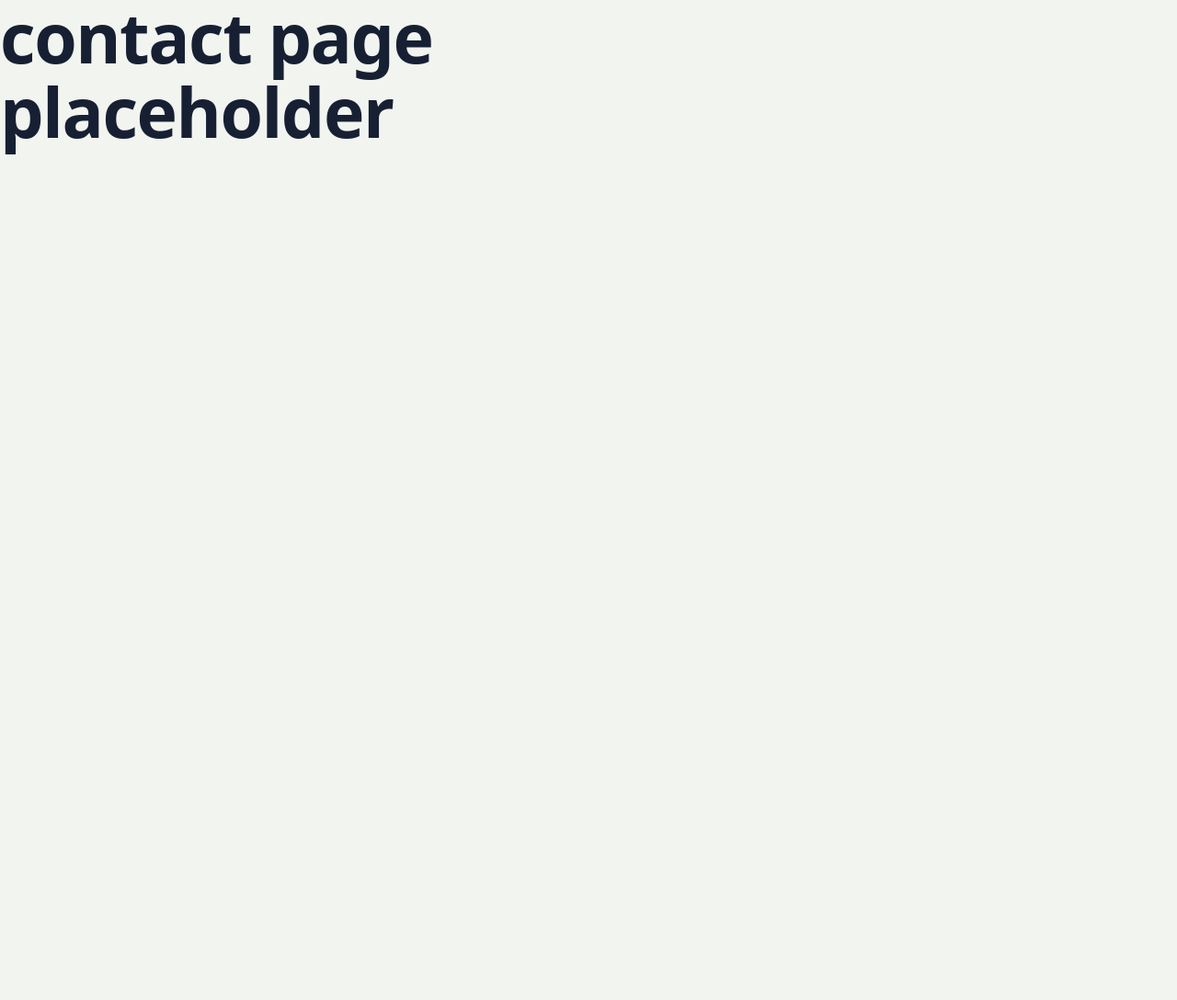
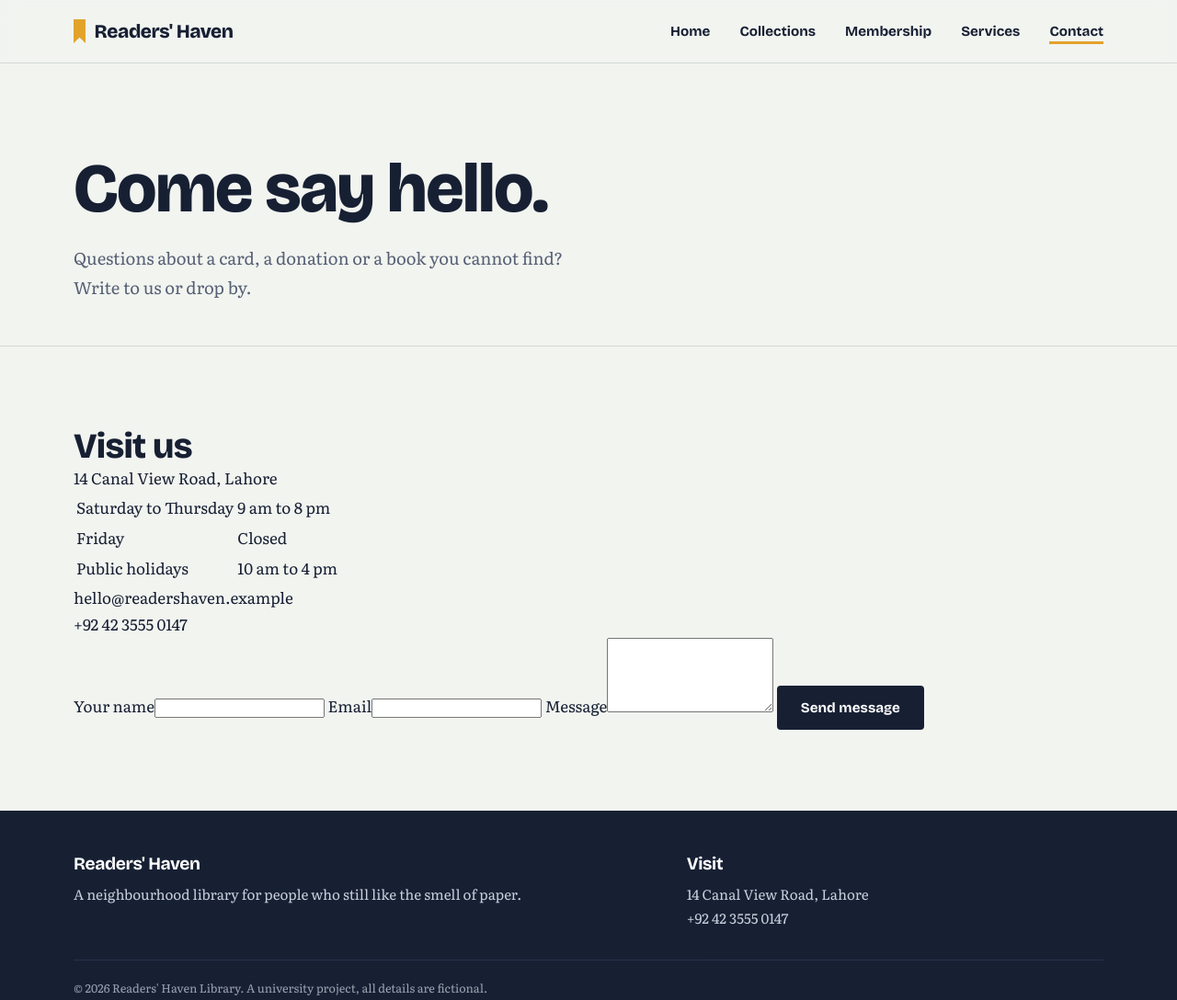
Before and after one commit to hammad-m19/readers-haven-library, a website: page src/contact.html in a window 1280 px wide. Shown: the whole page at 92% size. Before the commit the page ends 800 px from the top, so only its background shows below. Drawn offline with nearby package versions, Linux system fonts and the light colour scheme.

Commit message:
Add contact page markup with hours table and message form

```diff
--- a/src/contact.html
+++ b/src/contact.html
@@ -1,12 +1,55 @@
 <!DOCTYPE html>
 <html lang="en">
 <head>
-  <meta charset="UTF-8">
-  <meta name="viewport" content="width=device-width, initial-scale=1">
-  <title>Readers' Haven | contact</title>
-  <link rel="stylesheet" href="../styles/style.css">
+<meta charset="UTF-8">
+<meta name="viewport" content="width=device-width, initial-scale=1">
+<meta name="description" content="Opening hours, address and a contact form.">
+<title>Contact | Readers' Haven Library</title>
+<link rel="preconnect" href="https://fonts.googleapis.com">
+<link href="https://fonts.googleapis.com/css2?family=Bricolage+Grotesque:wght@500;700;800&family=Literata:wght@400;600&display=swap" rel="stylesheet">
+<link rel="stylesheet" href="../styles/style.css">
 </head>
 <body>
-  <h1>contact page placeholder</h1>
+<header class="site-header"><div class="wrap">
+<a class="logo" href="index.html">Readers' Haven</a>
+<input type="checkbox" id="nav" class="nav-toggle" aria-label="Toggle menu">
+<label for="nav" class="nav-btn"></label>
+<nav class="site-nav">
+<a href="index.html">Home</a>
+<a href="collections.html">Collections</a>
+<a href="membership.html">Membership</a>
+<a href="services.html">Services</a>
+<a href="contact.html" aria-current="page">Contact</a>
+</nav>
+</div></header>
+<main>
+<section class="page-top"><div class="wrap stagger">
+<h1>Come say hello.</h1>
+<p class="lead">Questions about a card, a donation or a book you cannot find? Write to us or drop by.</p>
+</div></section>
+<section><div class="wrap contact-grid">
+<div>
+<h2>Visit us</h2>
+<p>14 Canal View Road, Lahore</p>
+<table class="contact-hours">
+<tr><td>Saturday to Thursday</td><td>9 am to 8 pm</td></tr>
+<tr><td>Friday</td><td>Closed</td></tr>
+<tr><td>Public holidays</td><td>10 am to 4 pm</td></tr>
+</table>
+<p>hello@readershaven.example<br>+92 42 3555 0147</p>
+</div>
+<form class="contact-form" action="#" method="post">
+<label>Your name<input type="text" name="name" required></label>
+<label>Email<input type="email" name="email" required></label>
+<label>Message<textarea name="message" rows="5" required></textarea></label>
+<button class="btn" type="submit">Send message</button>
+</form>
+</div></section>
+</main>
+<footer class="site-footer"><div class="wrap">
+<div><h3>Readers' Haven</h3><p>A neighbourhood library for people who still like the smell of paper.</p></div>
+<div><h3>Visit</h3><p>14 Canal View Road, Lahore<br>+92 42 3555 0147</p></div>
+<small>&copy; 2026 Readers' Haven Library. A university project, all details are fictional.</small>
+</div></footer>
 </body>
 </html>
```
